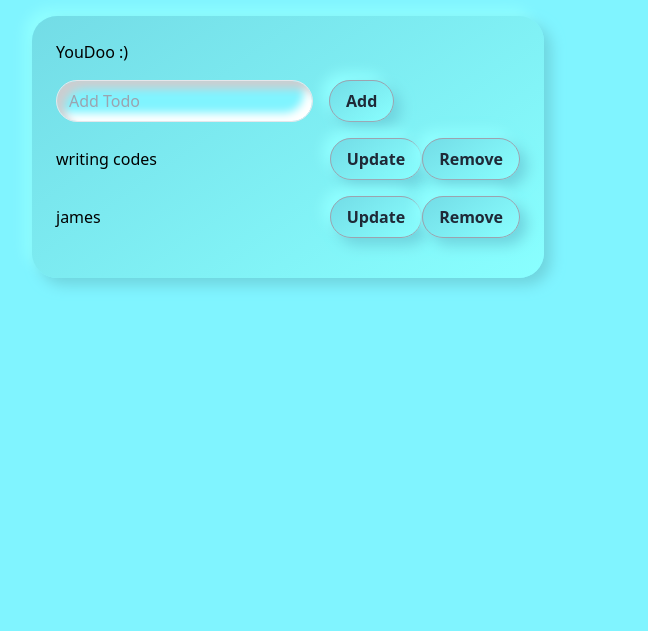
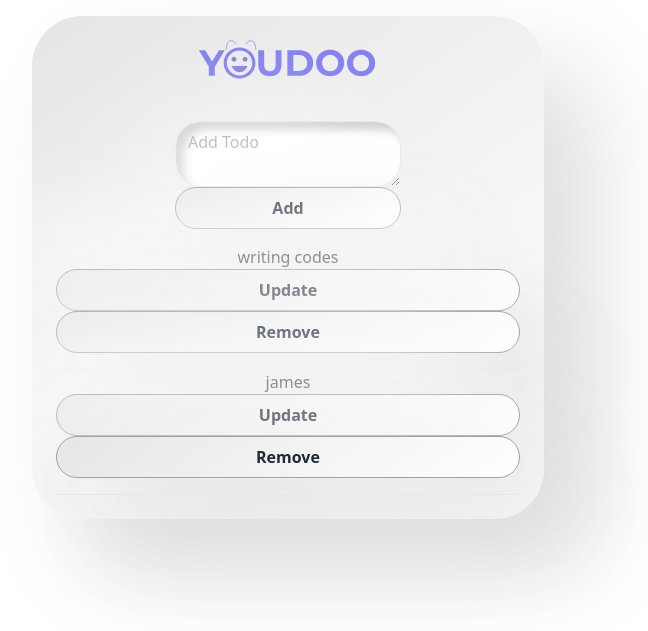
Before and after one commit to Amo95/youdooo, a Flask app: page / in a window 1280 px wide. Shown: the top 631 px of the page, without its empty margins (352-1000 px from the left). Run offline with Flask 2, Linux system fonts and the light colour scheme; data comes from the database, SQL or seed files in the repository; both versions use the stored data as it was after the commit.

Commit message:
added more tailwindcss classes

```diff
--- a/static/css/style.css
+++ b/static/css/style.css
@@ -1,12 +1,16 @@
+*{
+	outline: none;
+}
+
 body{
-	background-color: #80f4ff;
+	background-color: #fff;
 }
 
 .bg-white{
-	border-radius: 25px;
-	background: linear-gradient(145deg, #73dce6, #89ffff);
-	box-shadow:  7px 7px 14px #6fd4de,
-	             -7px -7px 14px #91ffff;
+	border-radius: 50px;
+	background: linear-gradient(145deg, #e6e6e6, #ffffff);
+	box-shadow:  50px 50px 100px #dedede,
+             -50px -50px 100px #ffffff;
 
 	transition-duration: 0.4s;
 }
@@ -15,10 +19,51 @@ body{
 	color: red;
 }
 
+#btn-update:hover{
+	outline: none;
+	color: green;
+}
+
 #input{
-
+	margin: auto;
 	border-radius: 25px;
   	box-shadow: inset 8px 8px 8px #cbced1,
               inset -8px -8px 8px #ffffff;
-    background-color: #80f4ff;
+    background-color: #fff;
 }
+
+.images{
+	display: block;
+  	margin-left: auto;
+  	margin-right: auto;
+  	width: 50%;
+  	height: 50%;
+}
+
+#div-body{
+	outline: none;
+}
+
+.mb-4{
+	outline: none;
+}
+
+#card{
+	margin: auto;
+}
+
+#btn-form:hover{
+	color: blue;
+}
+
+#todo-update{
+	margin: auto;
+	text-align: center;
+	border-radius: 15px;
+	height: 100%;
+	width: 100%;
+}
+
+button{
+	outline: none;
+}
--- a/templates/base.html
+++ b/templates/base.html
@@ -16,7 +16,7 @@
     </title>
   </head>
   <body>
-    <div class="h-100 w-full flex items-center justify-center bg-teal-lightest font-sans">
+    <div class="h-100 w-full flex items-center justify-center bg-teal-lightest font-sans justify-start sm:justify-center md:justify-end lg:justify-between xl:justify-around" id="div-body">
       {% block content %}
 
       {% endblock content %}
--- a/templates/home.html
+++ b/templates/home.html
@@ -2,25 +2,26 @@
 {% block content %}
 <div class="bg-white rounded shadow p-6 m-4 w-full lg:w-3/4 lg:max-w-lg">
   <div class="mb-4">
-    <h1 class="text-grey-darkest">YouDoo :)</h1>
-    <div class="flex mt-4">
+    <img src="{{ url_for('static', filename='images/logo.svg') }}" class="images">
+    <div class="grid mt-4">
       {% include "partials/_form.html" %}
     </div>
   </div>
-  <div>
+  <div class="max-w-sm w-full lg:max-w-full lg:grid" id="todo-update">
     {% if tasks %}
     {% for task in tasks %}
-    <div class="flex mb-4 items-center">
+    <div class="grid mb-4 items-center">
       <p class="w-full text-grey-darkest">
         <a href="#">{{ task.name }}</a>
       </p>
-       <a class="bg-white hover:text-white text-gray-800 font-semibold py-2 px-4 border border-gray-400 rounded shadow" href="/update/{{ task.id }}">
-        Update
+      <a class="bg-white hover:text-white text-gray-800 font-semibold py-2 px-4 border border-gray-400 rounded shadow" href="/update/{{ task.id }}" id="btn-update">
+      Update
       </a>
       <a class="bg-white hover:text-white text-gray-800 font-semibold py-2 px-4 border border-gray-400 rounded shadow" href="/delete/{{ task.id }}" id="btn-remove">
         Remove
       </a>
     </div>
+    <hr>
     {% endfor %}
     {% else %}
 
--- a/templates/partials/_form.html
+++ b/templates/partials/_form.html
@@ -1,6 +1,6 @@
-<form action="/" method="post" class="inline-flex">
-  <input class="shadow appearance-none border rounded w-full py-2 px-3 mr-4 text-grey-darker" id="input" placeholder="Add Todo" type="text" name="name"/>
-  <button class="bg-white hover:text-white text-gray-800 font-semibold py-2 px-4 border border-gray-400 rounded shadow">
+<form action="/" method="post" class="grid" id="card">
+  <textarea class="shadow appearance-none border rounded w-full py-2 px-3 mr-4 text-grey-darker" id="input" placeholder="Add Todo" type="text-area" name="name"></textarea>
+  <button class="bg-white hover:text-white text-gray-800 font-semibold py-2 px-4 border border-gray-400 rounded shadow" id="btn-form">
     Add
   </button>
 </form>
```
Also changed, not shown: templates/update.html (+7 -12 lines), static/images/logo.svg (added), todo.db.
